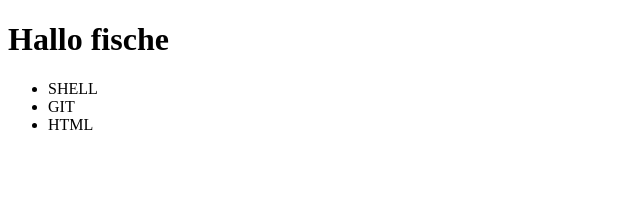
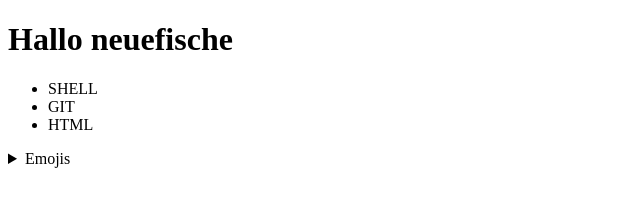
Before and after one commit to ncbecker/html-playground, a plain HTML site: page index.html in a window 1280 px wide. Shown: the whole page, without its empty margins (0-640 px from the left). Drawn offline with Linux system fonts and the light colour scheme.

Commit message:
Add favicon, details and emojis

```diff
--- a/index.html
+++ b/index.html
@@ -1,11 +1,14 @@
 <!DOCTYPE html>
 <html lang="de-de">
     <head>
+        <meta charset="utf-8">
+        <meta name="viewport" content="width=device-width, initial-scale=1">
+        <link rel="icon" href="images/favicon.ico">
         <title>HTML Test</title>
     </head>
     <body>
         <h1>
-            Hallo fische
+            Hallo neuefische
         </h1>
         <nav>
             <ul>
@@ -20,5 +23,9 @@
                 </li>
             </ul>
         </nav>
+        <details>
+            <summary>Emojis</summary>
+            Something small enough to escape casual notice. &#x1F600; &#x1F41F; 😃😃
+        </details>
     </body>
 </html>
```
Also changed, not shown: images/favicon.ico (added).
